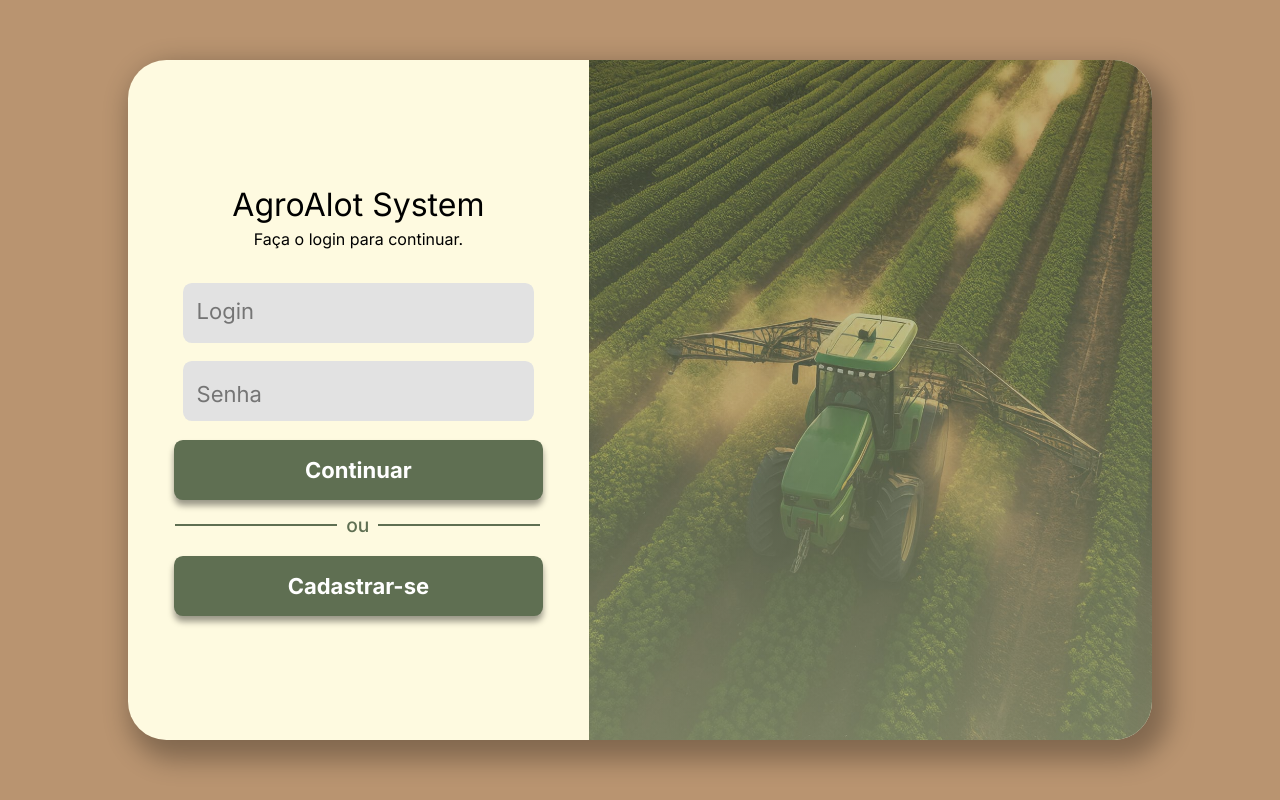
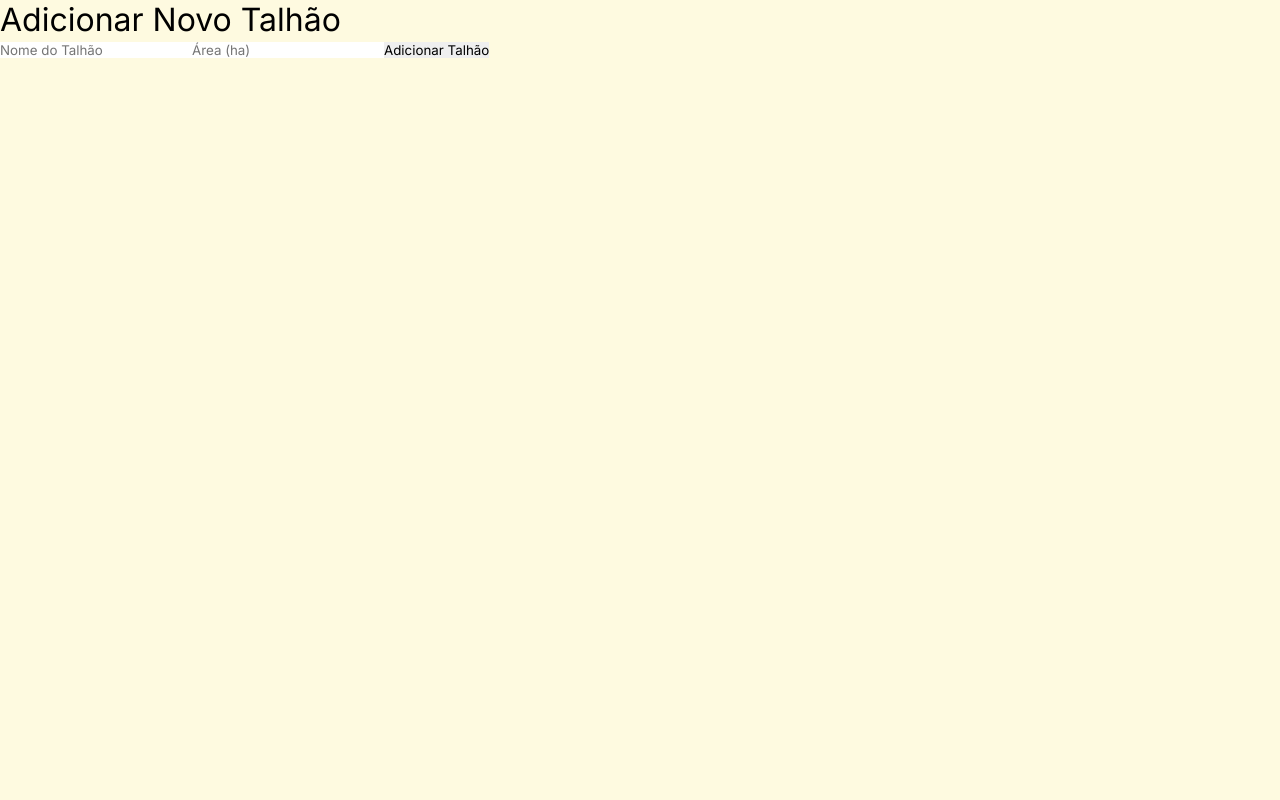
Before and after one commit to GutoVieoli/AgroAlot, a React (Vite) app in the folder vite-project/: page /add-talhao in a window 1280 px wide. Built offline with nearby package versions, Linux system fonts and the light colour scheme.

Commit message:
FEATURE : AddTalhaoPage.jsx

```diff
--- a/vite-project/src/components/OptionsBar.css
+++ b/vite-project/src/components/OptionsBar.css
@@ -81,13 +81,13 @@
 .add-talhao-btn {
     background-color: #34a853;
     color: white;
-    border: none;
+    display: block; /* Garante que o Link se comporte como um botão */
+    text-align: center;
     padding: 15px;
-    cursor: pointer;
+    font-size: 1rem;
     border-radius: 8px;
-    font-size: 1rem;
     margin-top: 20px;
-    text-align: center;
+    text-decoration: none; /* Remove o sublinhado padrão do Link */
 }
 
 .add-talhao-btn:hover {
--- a/vite-project/src/components/Optionsbar.jsx
+++ b/vite-project/src/components/Optionsbar.jsx
@@ -1,32 +1,19 @@
+import React from 'react';
+import { Link } from 'react-router-dom';
 import './OptionsBar.css';
-import { useState } from 'react';
 
-const Optionsbar = ({ buttonActive, talhoes }) => {
-    const [expanded, setExpanded] = useState(false);
-
-    const toggleExpand = () => {
-        setExpanded(!expanded);
-    };
-
+const Optionsbar = ({ buttonActive }) => {
     return (
         <div className={`barra-opcoes ${buttonActive ? "active" : "inactive"}`}>
-            <div className="header" onClick={toggleExpand}>
+            <div className="header">
                 <h2>Talhões</h2>
-                <span className={`arrow ${expanded ? "down" : "right"}`}></span>
             </div>
-            {expanded && (
-                <div className="talhoes-list">
-                    {talhoes.map((talhao, index) => (
-                        <div key={index} className="talhao-item">
-                            <span>{talhao}</span>
-                        </div>
-                    ))}
-                </div>
-            )}
-            <button className="add-talhao-btn">
+            <Link to="/add-talhao" className="add-talhao-btn">
                 + Adicionar Talhão
-            </button>
+            </Link>
         </div>
+
+
     );
 };
 
--- /dev/null
+++ b/vite-project/src/pages/AddTalhaoPage.jsx
@@ -0,0 +1,36 @@
+import React, { useState } from 'react';
+
+const AddTalhaoPage = () => {
+    const [nome, setNome] = useState('');
+    const [area, setArea] = useState('');
+
+    const handleSubmit = (e) => {
+        e.preventDefault();
+        console.log("Talhão adicionado:", { nome, area });
+        setNome('');
+        setArea('');
+    };
+
+    return (
+        <div>
+            <h1>Adicionar Novo Talhão</h1>
+            <form onSubmit={handleSubmit}>
+                <input
+                    type="text"
+                    value={nome}
+                    onChange={(e) => setNome(e.target.value)}
+                    placeholder="Nome do Talhão"
+                />
+                <input
+                    type="number"
+                    value={area}
+                    onChange={(e) => setArea(e.target.value)}
+                    placeholder="Área (ha)"
+                />
+                <button type="submit">Adicionar Talhão</button>
+            </form>
+        </div>
+    );
+};
+
+export default AddTalhaoPage;
--- a/vite-project/src/pages/Home.jsx
+++ b/vite-project/src/pages/Home.jsx
@@ -18,9 +18,9 @@ const Home = () => {
         <h1>Talhões</h1>
       </Link>
 
-      <div className={styles.block} style={{ backgroundImage: `url(${sojaImage})` }}>
+      <Link to='/add-talhao' className={styles.block} style={{ backgroundImage: `url(${sojaImage})` }}>
         <h1>Adicionar Talhões</h1>
-      </div>
+      </Link>
 
     </div>
   );
--- a/vite-project/src/routes/Rotas.jsx
+++ b/vite-project/src/routes/Rotas.jsx
@@ -5,6 +5,7 @@ import Home from '../pages/Home'
 import FreeMap from '../pages/FreeMap';
 import BlockedMap from '../pages/BlockedMap';
 import Cadastro from '../components/Cadastro';
+import AddTalhaoPage from '../pages/AddTalhaoPage';
 
 const Private = ({ Pagina }) => {
     const [isLoggedIn, setIsLoggedIn] = useState(false);
@@ -61,6 +62,7 @@ const Rotas = () => {
             <Route path="/login" element={<Login />} />
             <Route path="/cadastro" element={<Cadastro />} />
             <Route path='*' element={<Login />} />
+            <Route path="/add-talhao" element={<AddTalhaoPage />} />
         </Routes>
     </BrowserRouter>
   )
```
Also changed, not shown: vite-project/src/pages/AddTalhaoPage.css (added).
